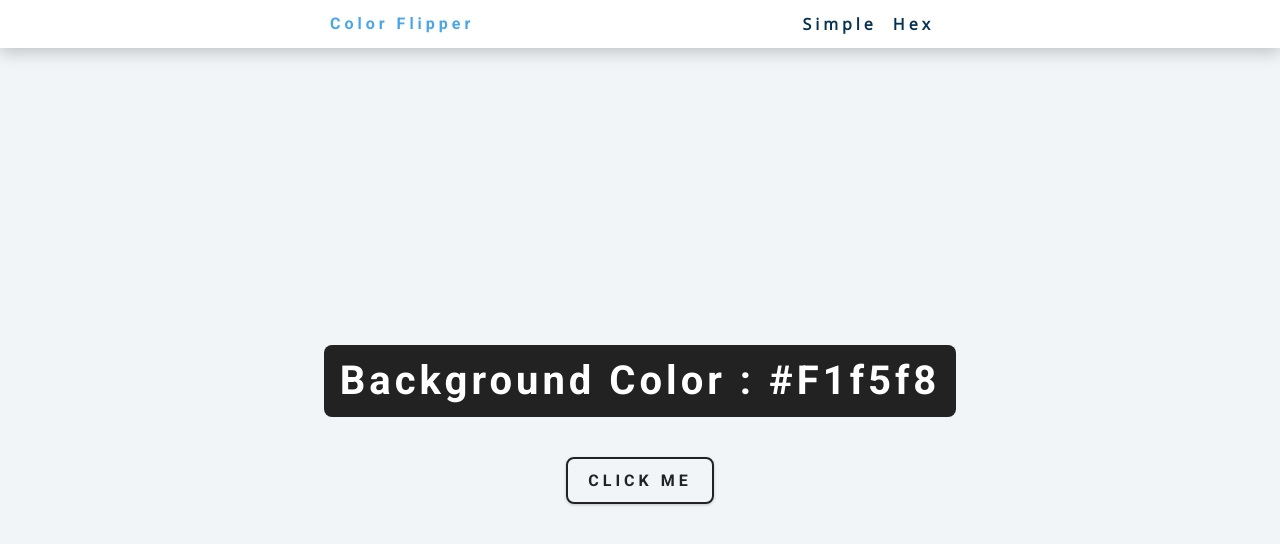
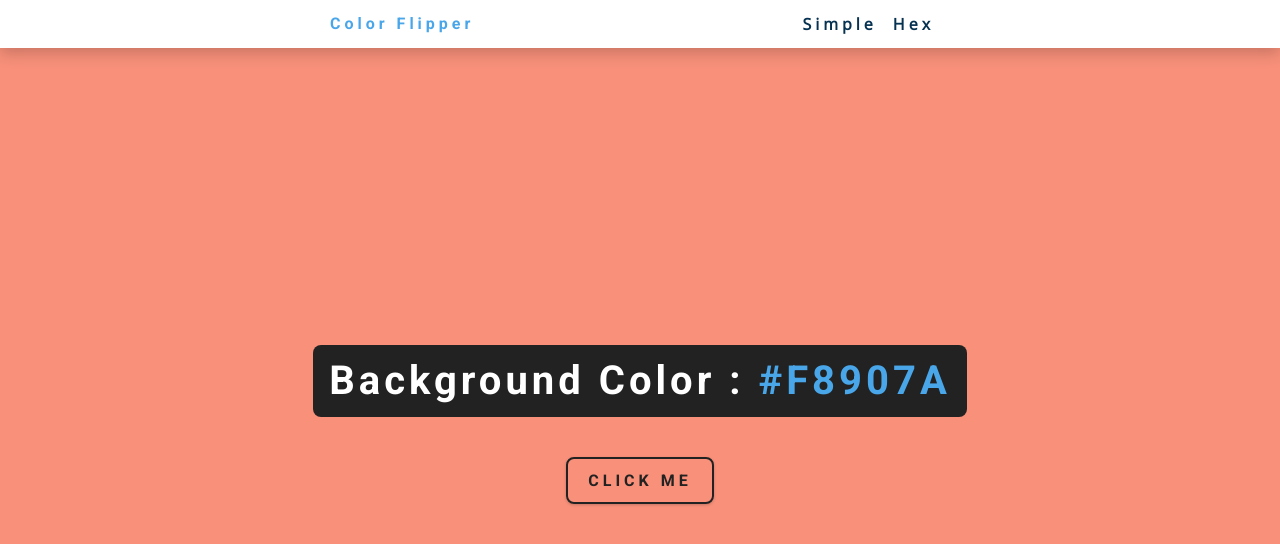
Before and after one commit to AshwanthramKL/Color-Flipper, a plain HTML site: page hex.html in a window 1280 px wide. Both pictures are taken after a click on the button "CLICK ME". Drawn offline with nearby package versions, Linux system fonts and the light colour scheme.

Commit message:
added random hex color selection

```diff
--- a/hex.html
+++ b/hex.html
@@ -23,7 +23,7 @@
     </nav>
     <main>
       <div class="container">
-        <h2>background color : <span class="color">#f1f5f8</span></h2>
+        <h2>background color : <span class="bkcolor">#f1f5f8</span></h2>
         <button class="btn btn-hero" id="btn">click me</button>
       </div>
     </main>
--- a/hex.js
+++ b/hex.js
@@ -1 +1,21 @@
 const hex = [0, 1, 2, 3, 4, 5, 6, 7, 8, 9, "A", "B", "C", "D", "E", "F"];
+
+var button = document.querySelector('#btn');
+var bkcolor = document.querySelector('.bkcolor')
+button.addEventListener('click', changeColor);
+
+function changeColor(){
+    let hexColor = '#';
+    for (let i=0;i<6;i++){
+        hexColor += hex[generateRandom()];
+    }
+    // console.log(hexColor);
+    document.body.style.backgroundColor = hexColor;
+
+    bkcolor.innerHTML = hexColor;
+}
+
+function generateRandom(){
+    var hexValue = Math.floor(Math.random() * hex.length);
+    return hexValue;
+}
```
